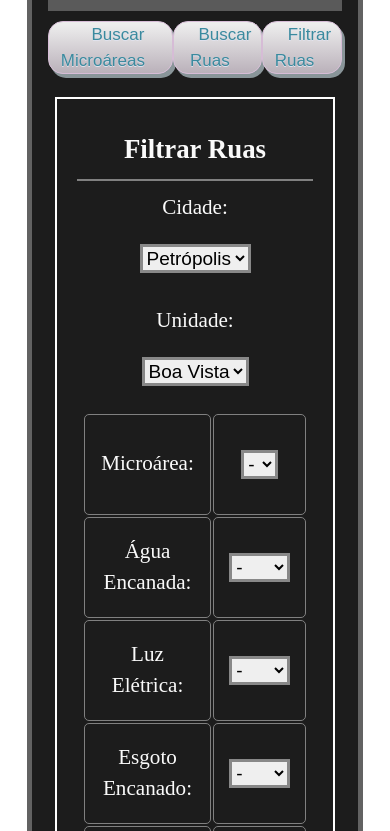
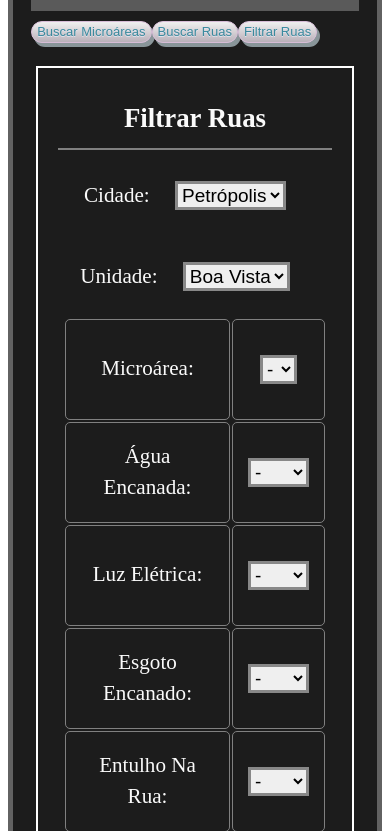
Before and after one commit to qualamicroarea/qualamicroarea.github.io, a plain HTML site: page filtrar.html in a window 390 px wide. Shown: the part 108-939 px from the top of the page. Drawn offline with Linux system fonts and the light colour scheme.

Commit message:
Changed redirect button on mobile.

```diff
--- a/filtrar.html
+++ b/filtrar.html
@@ -15,7 +15,7 @@
 </head>
 
 <body>
-	<div class="width_90 center">
+	<div class="pad_sides center">
 		<div class="dark_color center">
 			<div class="header header_color center">
 				Qual a Microárea?
--- a/shared.css
+++ b/shared.css
@@ -170,12 +170,46 @@ td {
 	text-shadow:0px 1px 0px #e1e2ed;
 }
 
+@media (max-width: 600px) {
+    .redirect_button {
+        display: table-cell;
+
+        -moz-box-shadow: 3px 4px 0px 0px #899599;
+        -webkit-box-shadow: 3px 4px 0px 0px #899599;
+        box-shadow: 3px 4px 0px 0px #899599;
+        background:-webkit-gradient(linear, left top, left bottom, color-stop(0.05, #ededed), color-stop(1, #bab1ba));
+        background:-moz-linear-gradient(top, #ededed 5%, #bab1ba 100%);
+        background:-webkit-linear-gradient(top, #ededed 5%, #bab1ba 100%);
+        background:-o-linear-gradient(top, #ededed 5%, #bab1ba 100%);
+        background:-ms-linear-gradient(top, #ededed 5%, #bab1ba 100%);
+        background:linear-gradient(to bottom, #ededed 5%, #bab1ba 100%);
+        filter:progid:DXImageTransform.Microsoft.gradient(startColorstr='#ededed', endColorstr='#bab1ba',GradientType=0);
+        background-color:#ededed;
+        -moz-border-radius:15px;
+        -webkit-border-radius:15px;
+        border-radius:15px;
+        border:1px solid #d6bcd6;
+        cursor:pointer;
+        color:#3a8a9e;
+        font-family:Arial;
+        font-size:13px;
+        text-decoration:none;
+        text-shadow:0px 1px 0px #e1e2ed;
+    }
+}
+
 .redirect_button:hover {
     background: rgb(200, 200, 200);
 }
 
 .redirect_button * {
     padding: 15px;
+}
+
+@media (max-width: 600px) {
+    .redirect_button * {
+        padding: 5px;
+    }
 }
 
 button {
```
Also changed, not shown: microareas.html (+1 -1 lines).
